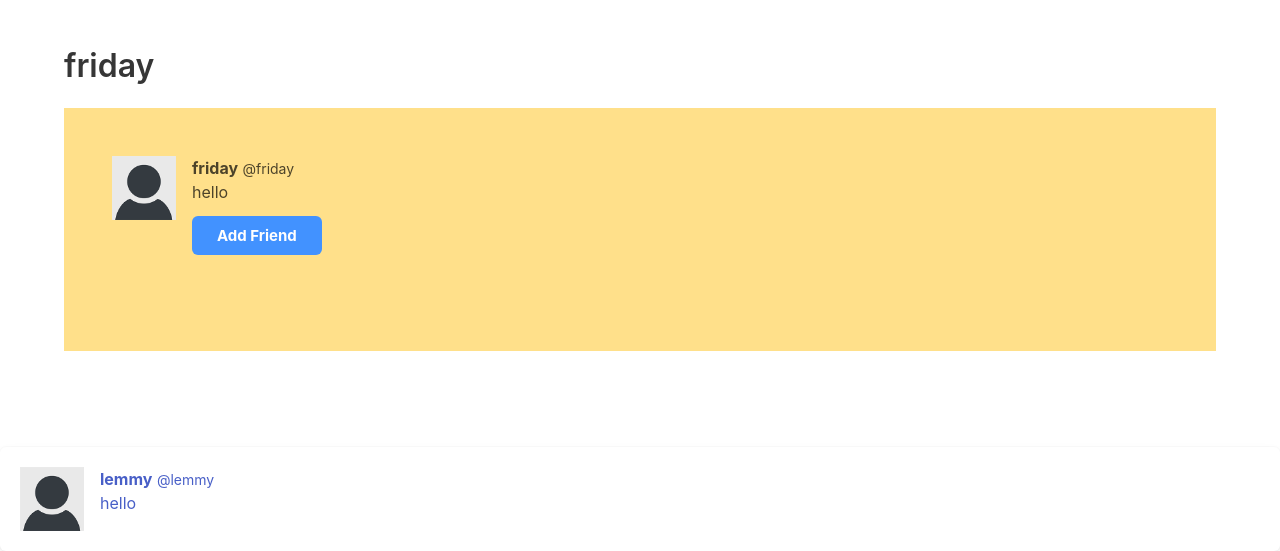
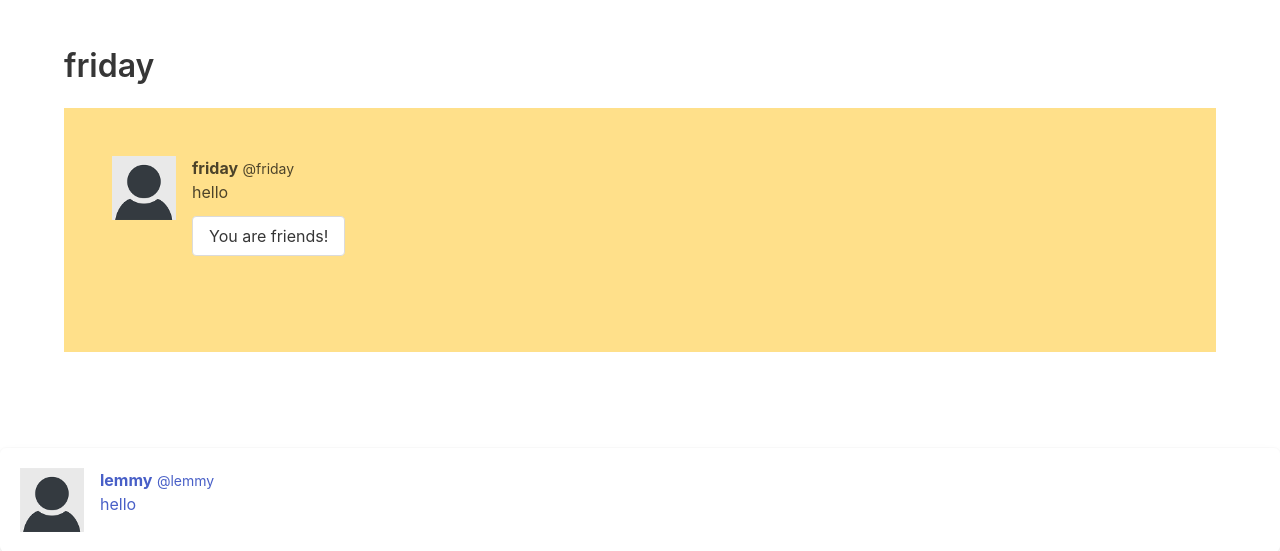
Before and after one commit to Lamar77/DOT-IN, a Flask app: a page that uses templates/profile.html in a window 1280 px wide. Shown: the part 56-607 px from the top of the page. Run offline with Flask 2, Linux system fonts and the light colour scheme; a user stored in the database is signed in; data comes from the database, SQL or seed files in the repository; both versions use the stored data as it was after the commit; data that the repository does not hold is empty; some libraries are stand-ins or nearby versions.

Commit message:
show added friend, fixes #5

```diff
--- a/app.py
+++ b/app.py
@@ -188,12 +188,13 @@ def profile(user):
     user_data = db.get_user_by_Id(current_user.id)[0]
     friend_requests = db.all_requested_friends(current_user.id)
     bird_data = db.get_id_by_user(user)
+    is_friend = db.is_friend_pair(current_user.id, bird_data[0]['BirdId'])
     if (len(bird_data) > 0):
        bird = bird_data[0]
        posts = db.get_posts_by_Id(current_user.id)
        if (posts == None):
            posts = []
-       return render_template('profile.html', title=bird['Name'], bird=bird, posts=posts, user=user_data, friend_requests=friend_requests )
+       return render_template('profile.html', title=bird['Name'], bird=bird, posts=posts, user=user_data, friend_requests=friend_requests, is_friend=is_friend)
     else:
        return "bird does not exist"
 # @app.route("/comments/<int:posts>")
--- a/database.py
+++ b/database.py
@@ -106,6 +106,16 @@ class SqliteDBnexDatabase :
   def cancel_a_friend_request(self,sender_id,receiver_id):
     return self.execute_hash_query("DELETE FROM request WHERE SenderId=? And ReceiverId=?",sender_id,receiver_id)
 
+  def is_friend_pair(self,user_id1, user_id2):
+    print(user_id1, user_id2)
+    res = self.execute_query("""SELECT * FROM Friends
+                    WHERE ReceiverId = ? AND SenderId = ?
+                    OR SenderId = ? AND ReceiverId=?""", user_id1, user_id2, user_id1, user_id2)
+    if res and len(res):
+        return True
+    else:
+        return False
+
   def friend_list(self, user_id):
     return self.execute_query("""
         SELECT Birds.Name, Birds.User, Birds.Bio, Birds.Age FROM
--- a/templates/profile.html
+++ b/templates/profile.html
@@ -37,13 +37,21 @@
                       <div class="level-left">
                         <a class="level-item " data-birdid="{{bird['BirdId']}}" >
 
-                          <button   class="button1" href="{{url_for('add_friend_request', receiver_id= bird['BirdId'])}}" >
+
                             {% if bird['BirdId'] in friend_requests %}
+                            <button class="button">
                               Friend request sent!
+                            </button>
+                            {% elif is_friend %}
+                            <button class="button">
+                                You are friends!
+                              </button>
                             {% else %}
+                            <button   class="button1" href="{{url_for('add_friend_request', receiver_id= bird['BirdId'])}}" >
                               Add Friend
+                            </button>
                             {% endif %}
-                          </button>
+
 
                         </a>
                         <a class="level-item" >
```
Also changed, not shown: SqliteDBnex.db.
